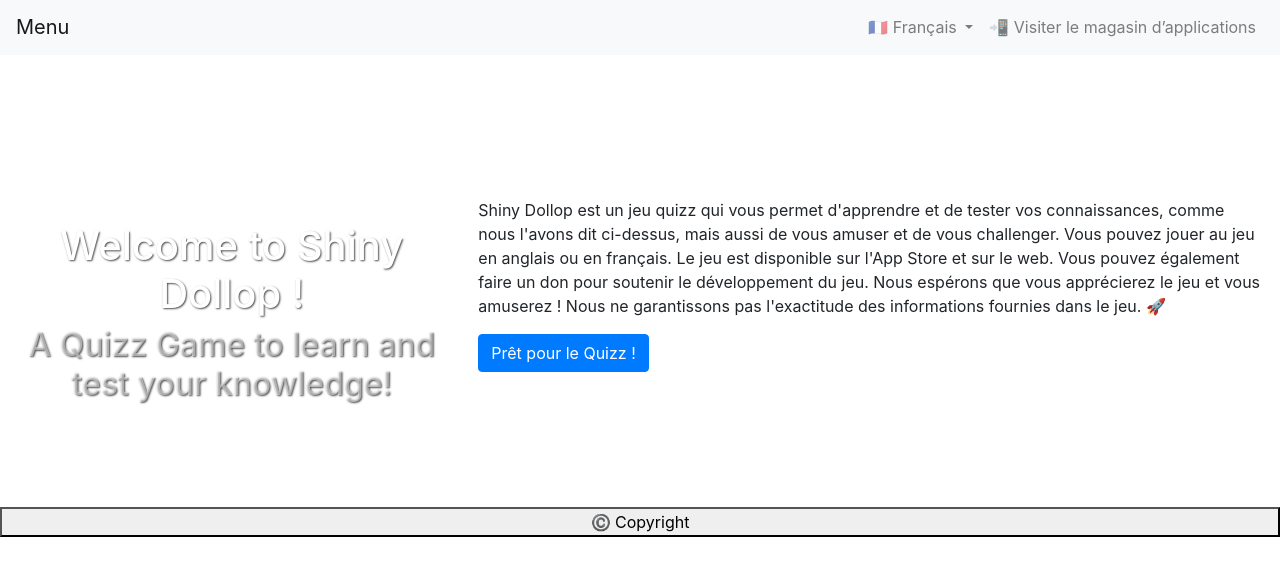
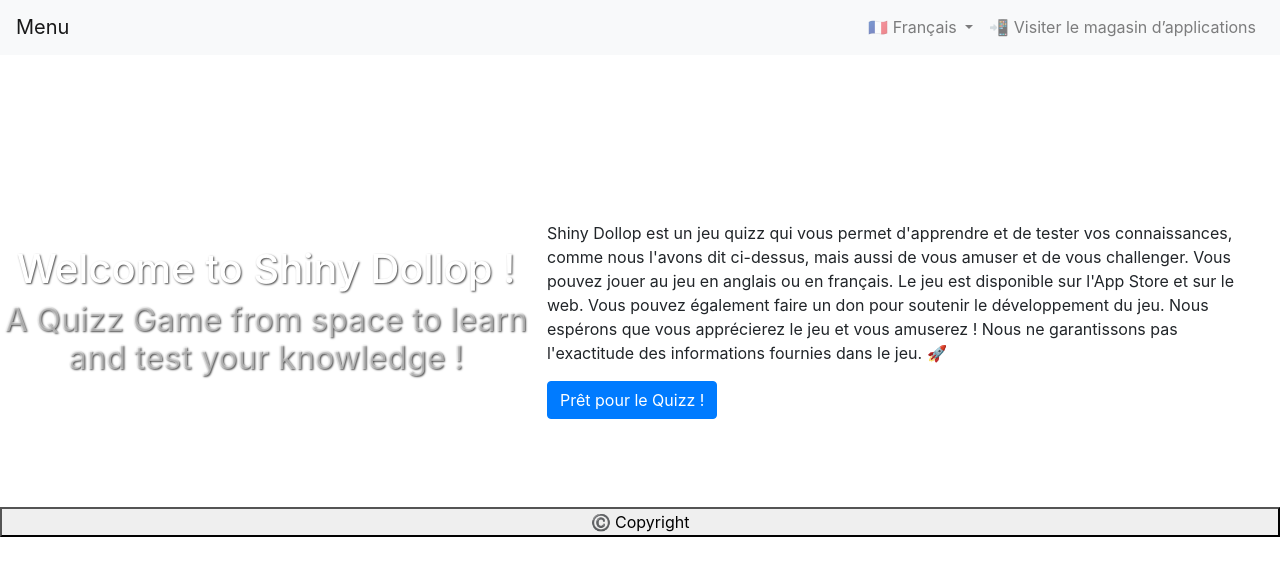
Before and after one commit to Kvnbbg/shiny-dollop, a Flask app: page / in a window 1280 px wide. Shown: the part 223-800 px from the top of the page. Run offline with Flask 3, Linux system fonts and the light colour scheme; some libraries are stand-ins or nearby versions.

Commit message:
Update game description in home.html

```diff
--- a/app/templates/home.html
+++ b/app/templates/home.html
@@ -12,14 +12,14 @@
     Bienvenue sur Shiny Dollop !
   </h1>
   <h2 class="text-white-50" style="text-shadow: 1px 1px 2px rgba(0, 0, 0, 0.7)">
-    Un jeu quizz pour apprendre et tester vos connaissances!
+    Un jeu quizz game de l'espace pour apprendre et tester vos connaissances !
   </h2>
   {% else %}
   <h1 class="text-white" style="text-shadow: 1px 1px 2px rgba(0, 0, 0, 0.7)">
     Welcome to Shiny Dollop !
   </h1>
   <h2 class="text-white-50" style="text-shadow: 1px 1px 2px rgba(0, 0, 0, 0.7)">
-    A Quizz Game to learn and test your knowledge!
+    A Quizz Game from space to learn and test your knowledge !
   </h2>
   {% endif %}
 </div>
```
